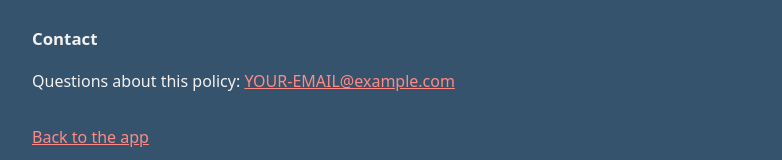
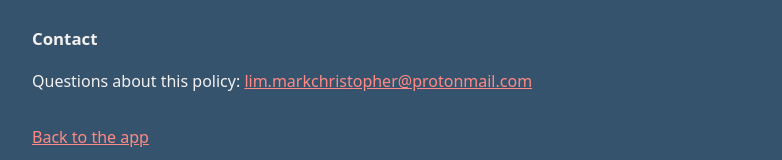
Before and after one commit to PuTTYsc/worth-the-work, a plain HTML site: page privacy.html in a window 1280 px wide. Shown: the part 1647-1807 px from the top of the page, without its empty margins (246-1028 px from the left). Drawn offline with Linux system fonts and the light colour scheme.

Commit message:
Add files via upload

```diff
--- a/privacy.html
+++ b/privacy.html
@@ -64,7 +64,7 @@ a{color:var(--hi)}
 <p>If this policy changes, the updated version will be posted on this page with a new date.</p>
 
 <h2>Contact</h2>
-<p>Questions about this policy: <a href="mailto:lim.markchristopher@protonmail.com">YOUR-EMAIL@example.com</a></p>
+<p>Questions about this policy: <a href="mailto:lim.markchristopher@protonmail.com">lim.markchristopher@protonmail.com</a></p>
 
 <p style="margin-top:30px"><a href="index.html">Back to the app</a></p>
 </main>
```
